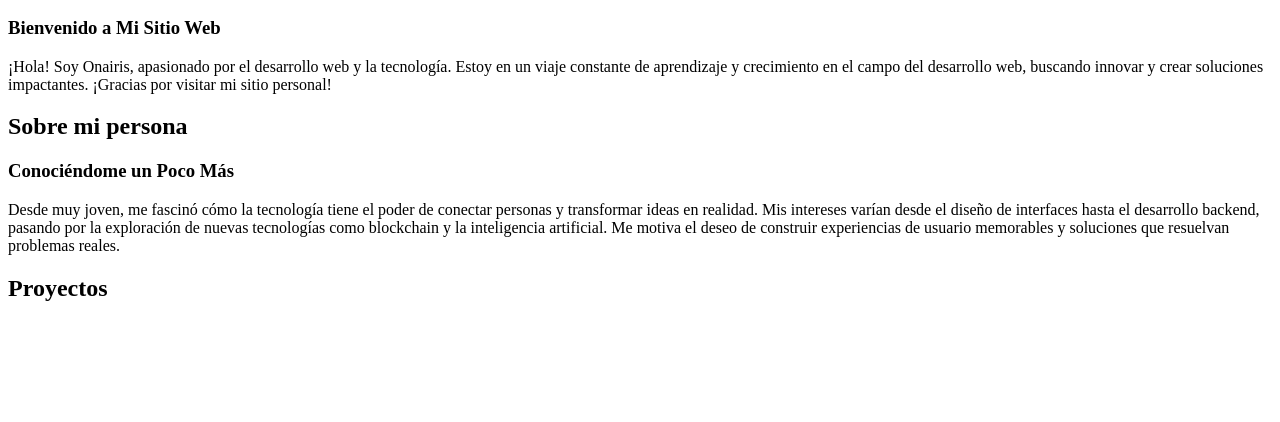
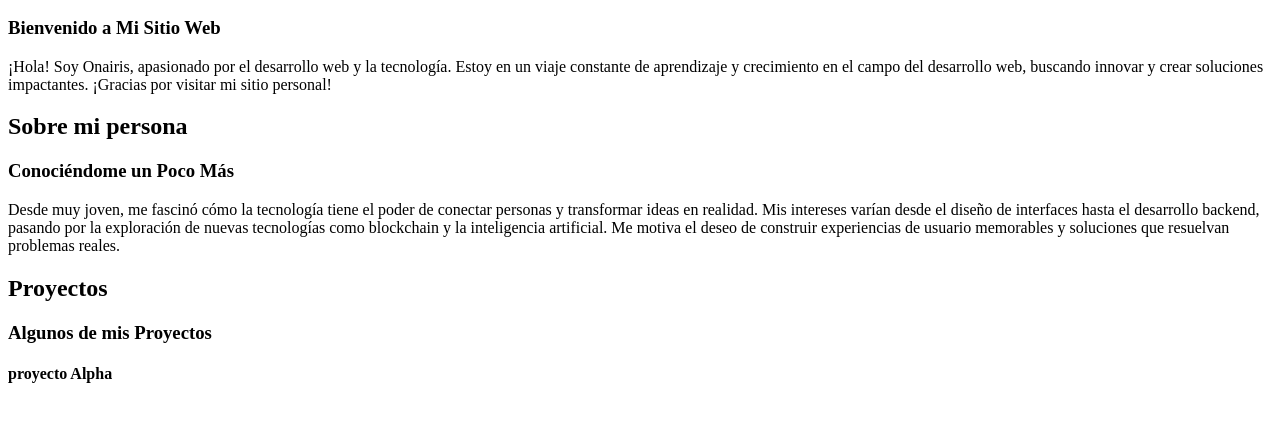
Before and after one commit to orodev06/prueba_parcial, a plain HTML site: page index.html in a window 1280 px wide. Shown: the part 110-532 px from the top of the page. Drawn offline with Linux system fonts and the light colour scheme.

Commit message:
En la tercera seccion se muestra el nombre del primer proyecto

```diff
--- a/index.html
+++ b/index.html
@@ -25,7 +25,8 @@
 
     <section>
         <h2>Proyectos</h2>
-
+        <h3>Algunos de mis Proyectos</h3>
+        <h4>proyecto Alpha</h4>
     </section>
 
 </body>
```
